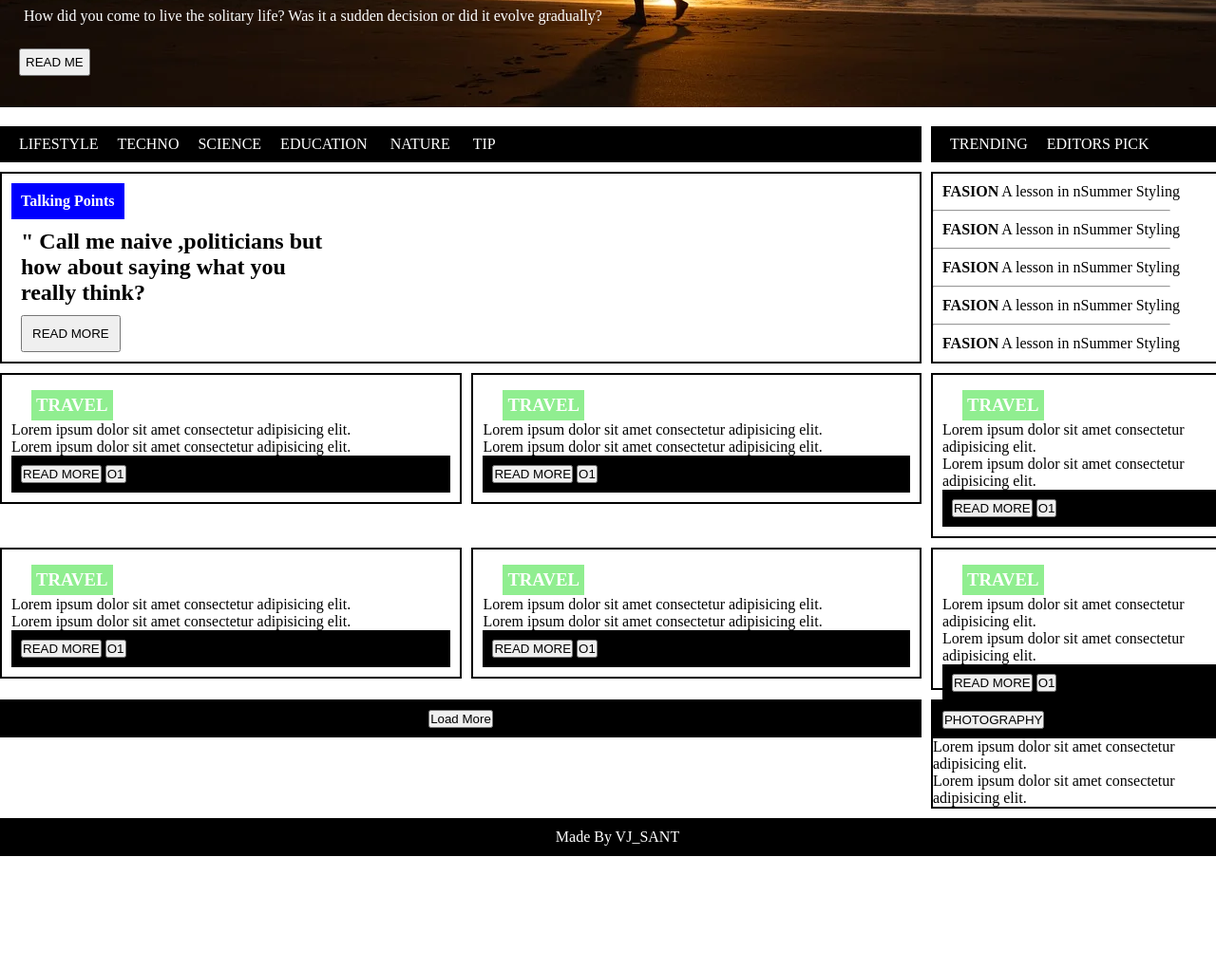
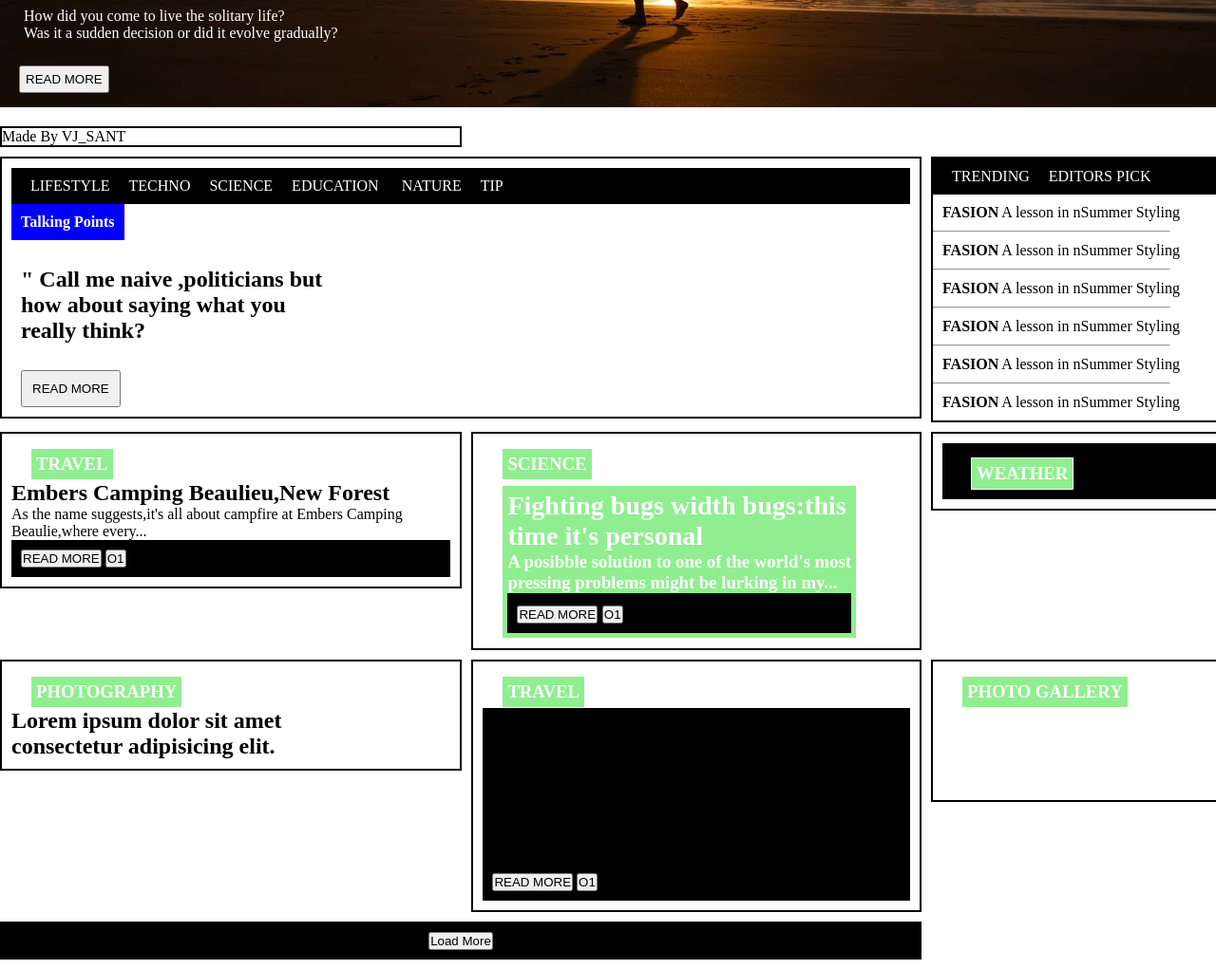
Before and after one commit to VJ-Sant/grid, a plain HTML site: page index.html in a window 1280 px wide. Shown: the part 587-1608 px from the top of the page at 95% size. Before the commit the page ends 1489 px from the top, so only its background shows below. Drawn offline with Linux system fonts and the light colour scheme.

Commit message:
Update index.html

```diff
--- a/index.html
+++ b/index.html
@@ -20,9 +20,9 @@
 </nav>
 <div class="desc">
 <h4>INSPIRATION</h4>
-        <h1>Sara Maitland:'My subconscious was cleverer than my <br>conscious in choosing to live alone'</h1>
-        <p>How did you come to live the solitary life? Was it a sudden decision or did it evolve gradually?</p>
-  <button>READ ME</button>
+        <h1>Sara Maitland:'My subconscious was cleverer <br>than my conscious in choosing to live alone'</h1>
+        <p>How did you come to live the solitary life?<br> Was it a sudden decision or did it evolve gradually?</p>
+  <button>READ MORE</button>
 
 </div>
 </div>
@@ -30,18 +30,24 @@
 <div class="grid">
 
 
+
+
+    <div class="grid3">
         <div class="grid1"><li>LIFESTYLE</li><li>TECHNO</li><li>SCIENCE</li><li>EDUCATION</li>
-    <li>NATURE</li> <li>TIP</li></div>
-     <div class="grid2">
-        <li>TRENDING</li><li>EDITORS PICK</li>
-    </div>
-<div class="grid3">
+            <li>NATURE</li><li>TIP</li></div>
         <h4 >Talking Points</h4>
+        <br>
         <h2>" Call me naive ,politicians but <br>how about saying what you <br>really think? </h2>
+        <br>
         <button>READ MORE</button>
         </div>
 
 <div class="grid4">
+    <div class="grid2">
+        <li>TRENDING</li><li>EDITORS PICK</li>
+    </div>
+    <p><b>FASION</b> A lesson in nSummer Styling</p>
+    <hr>
     <p><b>FASION</b> A lesson in nSummer Styling</p>
     <hr>
     <p><b>FASION</b> A lesson in nSummer Styling</p>
@@ -54,55 +60,59 @@
 </div>
 <div class="grid5">
 <h3>TRAVEL</h3>
-<p>Lorem ipsum dolor sit amet consectetur adipisicing elit. </p>
-<p>Lorem ipsum dolor sit amet consectetur adipisicing elit. </p>
+<span>
+    <h2>Embers Camping Beaulieu,New Forest</h2>
+<p>As the name suggests,it's all about campfire at Embers Camping Beaulie,where every...</p>
+
+</span>
 <div><button>READ MORE</button> <button>O1</button></div>
 </div>
 
 <div class="grid6">
-    <h3>TRAVEL</h3>
-    <p>Lorem ipsum dolor sit amet consectetur adipisicing elit. </p>
-    <p>Lorem ipsum dolor sit amet consectetur adipisicing elit. </p>
+    <h3 class="g6h">SCIENCE<h3>
+
+        <span>
+            <h2>Fighting bugs width bugs:this<br>time it's personal</h2>
+        <p> A posibble solution to one of the world's most<br>pressing problems might be lurking in my...</p>
+
+        </span>
         <div><button>READ MORE</button> <button>O1</button></div>
         </div>
+
     <div class="grid7">
-        <h3>TRAVEL</h3>
-        <p>Lorem ipsum dolor sit amet consectetur adipisicing elit. </p>
-        <p>Lorem ipsum dolor sit amet consectetur adipisicing elit. </p>
-        <div><button>READ MORE</button> <button>O1</button></div>
+        <div><h3>WEATHER</h3></div>
+
         </div>
 
 
 <div class="grid8">
-    <h3>TRAVEL</h3>
-    <p>Lorem ipsum dolor sit amet consectetur adipisicing elit. </p>
-    <p>Lorem ipsum dolor sit amet consectetur adipisicing elit. </p>
-    <div><button>READ MORE</button> <button>O1</button></div>
+    <h3 class="g8h">PHOTOGRAPHY</h3>
+<h2>Lorem ipsum dolor sit amet <br>consectetur adipisicing elit.</h2>
+
     </div>
 
     <div class="grid9">
         <h3>TRAVEL</h3>
-        <p>Lorem ipsum dolor sit amet consectetur adipisicing elit. </p>
-        <p>Lorem ipsum dolor sit amet consectetur adipisicing elit. </p>
-        <div><button>READ MORE</button> <button>O1</button></div>
+        <div class="g9d1">
+       <h2>10 of the best museums in Europe... that you've probably never heard of</h2>
+         <p>Lorem ipsum dolor sit amet consectetur adipisicing elit. Lorem ipsum dolor sit amet consectetur adipisicing elit. Blanditiis iste et consectetur, voluptatibus tenetur optio facilis ad. Facilis consequatur iure numquam possimus,
+             ex quo quam commodi ullam labore ducimus ratione! </p>
+    </div>
+        <div class="g9d2"><button>READ MORE</button> <button>O1</button></div>
         </div>
         <div class="grid10">
-            <h3>TRAVEL</h3>
-            <p>Lorem ipsum dolor sit amet consectetur adipisicing elit. </p>
-            <p>Lorem ipsum dolor sit amet consectetur adipisicing elit. </p>
-            <div><button>READ MORE</button> <button>O1</button></div>
+           <h3>PHOTO GALLERY</h3>
+
              </div>
 
 
          <div class="grid11">
 <button>Load More</button>
          </div>
-         <div class="grid12">
-            <div><button>PHOTOGRAPHY</button> </div>
-          <p>Lorem ipsum dolor sit amet consectetur adipisicing elit. </p>
-            <p>Lorem ipsum dolor sit amet consectetur adipisicing elit. </p>
+
+            <div class="grid12"><p>Made By VJ_SANT</p></div>
 </div>
-            <div class="grid13"><p>Made By VJ_SANT</p></div>
-</div>
+
+
 </body>
 </html>
```
Lines whose indentation alone changed are shown as unchanged.
